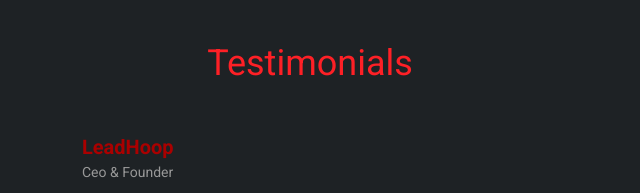
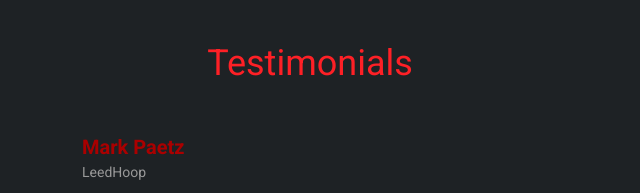
Before and after one commit to tony23nguyen/BruteWebsite, a plain HTML site: page index.html in a window 1280 px wide. Shown: the part 4360-4553 px from the top of the page, 330-970 px from the left. Drawn offline with Linux system fonts and the light colour scheme.

Commit message:
Update index.html

```diff
--- a/index.html
+++ b/index.html
@@ -343,8 +343,8 @@
                   <div class="swiper-slide">
                   <div class="testimonial-item">
                     <!-- <img src="assets/img/BruteAssets/Clients/Leedhoop.png" class="testimonial-img" alt=""> -->
-                    <h3>LeadHoop</h3>
-                    <h4>Ceo &amp; Founder</h4>
+                    <h3>Mark Paetz</h3>
+                    <h4>LeedHoop</h4>
                     <p>
                       I am pleased to write this recommendation for Joe Michaels, who has been an exemplary CEO at Brute Softworks. Under his
                       leadership, the company has experienced tremendous growth and success. Joe is a strategic thinker who is always seeking
```
